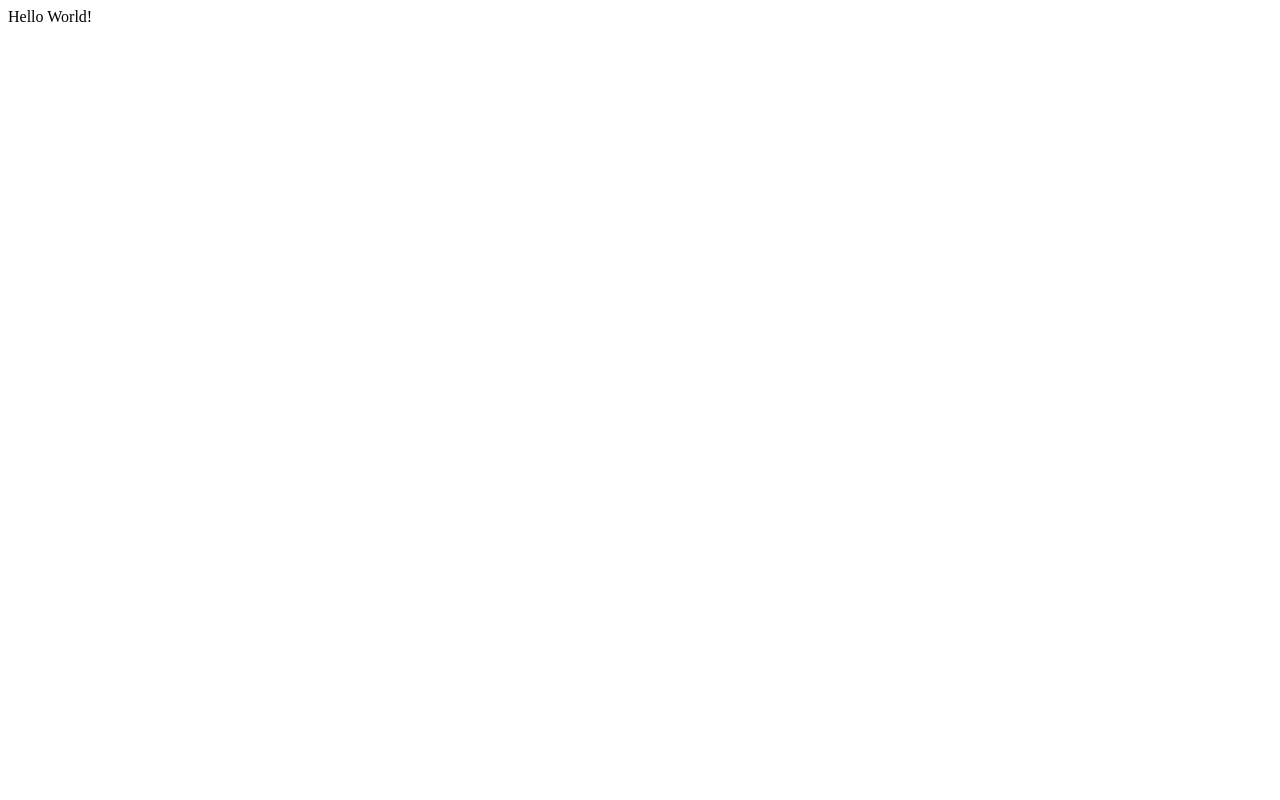
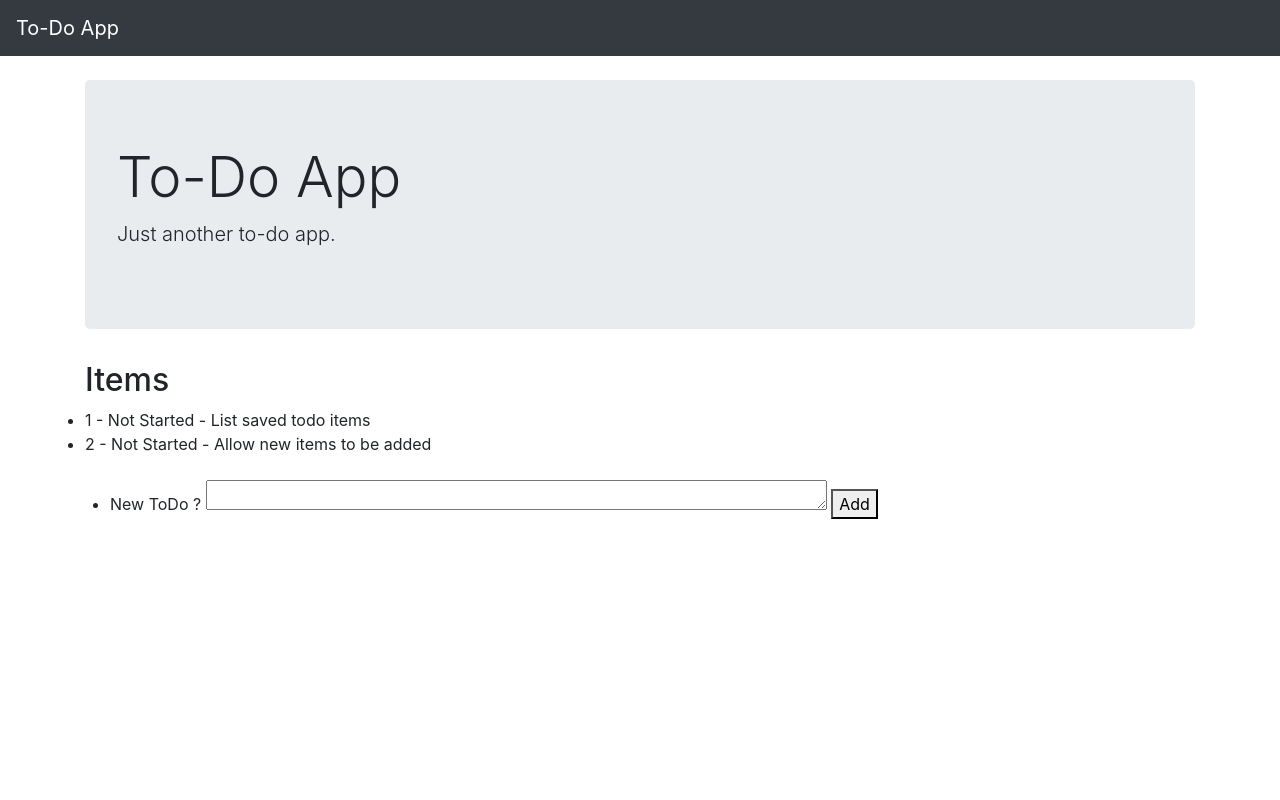
Before and after one commit to CorndelWithSoftwire/DevOps-Course-Starter, a Flask app: page / in a window 1280 px wide. Before the commit the page is almost empty. Run offline with Flask 2, Linux system fonts and the light colour scheme; some libraries are stand-ins or nearby versions.

Commit message:
Core-ToDo
just the core stuff

```diff
--- a/app.py
+++ b/app.py
@@ -6,7 +6,22 @@ app.config.from_object('flask_config.Config')
 
 @app.route('/')
 def index():
-    return 'Hello World!'
+    todo=session.get_items()
+    return render_template('index.html',all_todo=todo)
+
+@app.route('/', methods=["POST"])
+def add_todo():
+    td_new_title=request.form.get('td_Title')
+    if (len(td_new_title) > 1 ):
+        session.add_item(td_new_title)
+    return index()
+#    todo=session.get_items()
+#    return render_template('index.html',all_todo=todo)
+
+@app.route('/del', methods=['POST'])
+def del_book():
+# Code to create a new book entry in the database.
+    return render_template('message.html')
 
 if __name__ == '__main__':
     app.run()
--- a/templates/index.html
+++ b/templates/index.html
@@ -11,8 +11,23 @@
     <div class="col-md-12">
       <h2>Items</h2>
       <ul class="list-group mb-4">
+
         <!-- List the todo items here -->
+        {% for item in all_todo %}
+          <li>{{ item.id }} - {{ item.status }} - {{item.title}}
+          </li>
+          {% endfor %}
+
       </ul>
     </div>
+    <form method="post">
+      <ul>
+        <li>
+          <label td_title="ToDo">New ToDo ?</label>
+          <textarea rows="1" cols="60" name="td_Title" style="overflow:hidden"> </textarea> <button type="submit">Add</button>
+        </li>
+
+      </ul>
+      </form>
   </div>
 {% endblock %}
```
